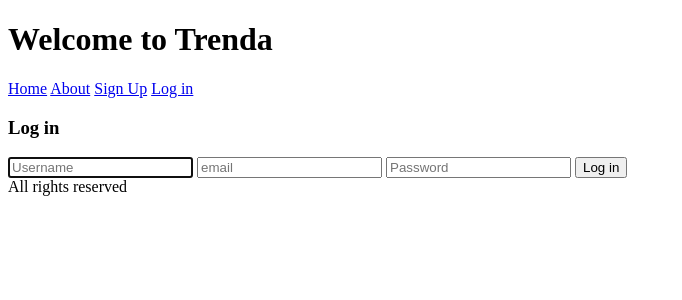
After one commit to Folarin93/Trenda, a Flask app: page /login in a window 1280 px wide. The commit adds this page. Shown: the top 300 px of the page, without its empty margins (0-682 px from the left). Run offline with Flask 2, Linux system fonts and the light colour scheme.

Commit message:
forms updated, login, logout and redirects addition pt1

```diff
--- a/src/controllers/auth_controller.py
+++ b/src/controllers/auth_controller.py
@@ -1,46 +1,94 @@
 from main import db
 from models.User import Users
 from schemas.UserSchema import user_schema, users_schema
-from flask import Blueprint, request, jsonify, abort, render_template
+from flask import Blueprint, request, jsonify, abort, render_template, redirect, url_for
 from main import bcrypt
-from flask_jwt_extended import create_access_token
+from flask_login import login_user, current_user, logout_user
 from datetime import timedelta
+# from flask_jwt_extended import create_access_token
 
-auth = Blueprint('auth', __name__,url_prefix="/auth")
+auth = Blueprint('auth', __name__)
 
-@auth.route("/signup", methods=["POST"])
+@auth.route("/auth/register", methods=["POST"])
 def auth_register():
-    user_fields = user_schema.load(request.json)
+    username = request.form.get('username')
+    email = request.form.get('email')
+    password = request.form.get('password')
 
-    user_username = Users.query.filter_by(username=user_fields["username"]).first()
-    user_email = Users.query.filter_by(email=user_fields["email"]).first()
+    user_username = Users.query.filter_by(username=username).first()
+    user_email = Users.query.filter_by(email=email).first()
 
     if user_username or user_email:
         return abort(400, description="Email or Username already registered")
 
     user = Users()
-    user.username = user_fields["username"]
-    user.email = user_fields["email"]
-    user.password = bcrypt.generate_password_hash(user_fields["password"]).decode("utf-8")
+    user.username = username
+    user.email = email
+    user.password = bcrypt.generate_password_hash(password).decode("utf-8")
 
     db.session.add(user)
     db.session.commit()
 
-    return jsonify(user_schema.dump(user))
+    # return jsonify(user_schema.dump(user))
+    return redirect(url_for('users.user_show', id=user.id))
 
-@auth.route("/login", methods=["POST"])
+    # for testing with insonmia
+    # user_fields = user_schema.load(request.json)
+    # user_username = Users.query.filter_by(username=user_fields["username"]).first()
+    # user_email = Users.query.filter_by(email=user_fields["email"]).first()
+
+    # if user_username or user_email:
+    #     return abort(400, description="Email or Username already registered")
+
+    # user = Users()
+    # user.username = user_fields["username"]
+    # user.email = user_fields["email"]
+    # user.password = bcrypt.generate_password_hash(user_fields["password"]).decode("utf-8")
+
+
+@auth.route("/auth/login", methods=["POST"])
 def auth_login():
-    user_fields = user_schema.load(request.json)
+    username = request.form.get('username')
+    email = request.form.get('email')
+    password = request.form.get('password')
 
-    user_username = Users.query.filter_by(username=user_fields["username"]).first()
-    user_email = Users.query.filter_by(email=user_fields["email"]).first()
+    user_username = Users.query.filter_by(username=username).first()
+    user_email = Users.query.filter_by(email=email).first()
 
-    if not (user_username and bcrypt.check_password_hash(user_username.password, user_fields["password"])):
+    if not (user_username and bcrypt.check_password_hash(user_username.password, password)):
         return abort(401, description="Incorrect username or password")
 
-    if not (user_email and bcrypt.check_password_hash(user_email.password, user_fields["password"])):
+    if not (user_email and bcrypt.check_password_hash(user_email.password, password)):
         return abort(401, description="Incorrect email or password")
 
-    expiry = timedelta(days = 1)
-    access_token = create_access_token(identity=str(user_email.id), expires_delta=expiry)
-    return jsonify({"token": access_token})
+
+    login_user(user_username)
+    return redirect(url_for('users.user_show', id=user_username.id))
+
+@auth.route("/signup", methods=["GET"])
+def signup():
+    return render_template('signup.html')
+
+@auth.route("/login", methods=["GET"])
+def login():
+    return render_template('login.html')
+
+
+
+
+
+
+    # user_fields = user_schema.load(request.json)
+
+    # user_username = Users.query.filter_by(username=user_fields["username"]).first()
+    # user_email = Users.query.filter_by(email=user_fields["email"]).first()
+
+    # if not (user_username and bcrypt.check_password_hash(user_username.password, user_fields["password"])):
+    #     return abort(401, description="Incorrect username or password")
+
+    # if not (user_email and bcrypt.check_password_hash(user_email.password, user_fields["password"])):
+    #     return abort(401, description="Incorrect email or password")
+
+    # expiry = timedelta(days = 1)
+    # access_token = create_access_token(identity=str(user_email.id), expires_delta=expiry)
+    # return jsonify({"token": access_token})
--- a/src/default_settings.py
+++ b/src/default_settings.py
@@ -3,6 +3,7 @@ import os
 class Config(object):
     SQLALCHEMY_TRACK_MODIFICATIONS = False
     JWT_SECRET_KEY = "trenda_is_awesome"
+    SECRET_KEY = "trenda_is_awesome"
 
     @property
     def SQLALCHEMY_DATABASE_URI(self):
--- a/src/main.py
+++ b/src/main.py
@@ -8,12 +8,15 @@ from flask_sqlalchemy import SQLAlchemy
 from flask_marshmallow import Marshmallow
 from flask_bcrypt import Bcrypt
 from flask_jwt_extended import JWTManager
+from flask_login import LoginManager
 # from flask_migrate import Migrate
 
 db = SQLAlchemy()
 mar = Marshmallow()
 bcrypt = Bcrypt()
 jwt = JWTManager()
+login_manager = LoginManager()
+login_manager.login_view = "auth.login"
 # migrate = Migrate()
 
 
@@ -30,7 +33,14 @@ def create_app():
 
     bcrypt.init_app(app)
     jwt.init_app(app)
+    login_manager.init_app(app)
     # migrate.init_app(app, db)
+
+    from models.User import get_user
+
+    @login_manager.user_loader
+    def load_user(user_id):
+        return get_user(user_id)
 
     #Flask commands for database
     from commands import db_commands
--- a/src/models/Language.py
+++ b/src/models/Language.py
@@ -1,6 +1,6 @@
 from main import db
 from models.Watchlist import Watchlist
-# from models.Lang_watchlist import Lang_watchlist
+
 
 class Languages(db.Model):
     __tablename__="languages"
@@ -8,4 +8,3 @@ class Languages(db.Model):
     name = db.Column(db.String(), unique=True, nullable=False)
     details = db.Column(db.JSON())
     watchlist = db.relationship("Watchlist", backref="language")
-    # lang_watchlist = db.relationship("Lang_watchlist", backref="languages")
--- a/src/models/Watchlist.py
+++ b/src/models/Watchlist.py
@@ -1,10 +1,8 @@
 from main import db
-# from models.Lang_watchlist import Lang_watchlist
+
 
 class Watchlist(db.Model):
     __tablename__="watchlist"
     id = db.Column(db.Integer,primary_key=True)
     user_id = db.Column(db.Integer, db.ForeignKey("users.id"), nullable=False)
     language_id = db.Column(db.Integer, db.ForeignKey("languages.id"), nullable=False)
-
-    # lang_watchlist = db.relationship("Lang_watchlist", backref="watchlist")
--- a/src/requirements.txt
+++ b/src/requirements.txt
@@ -5,6 +5,7 @@ Faker==6.5.0
 Flask==1.1.2
 Flask-Bcrypt==0.7.1
 Flask-JWT-Extended==4.1.0
+Flask-Login==0.5.0
 flask-marshmallow==0.14.0
 Flask-SQLAlchemy==2.4.4
 itsdangerous==1.1.0
--- a/src/templates/layout.html
+++ b/src/templates/layout.html
@@ -8,6 +8,17 @@
     <body>
         <header>
             <h1>Welcome to Trenda</h1>
+            <nav>
+                {% if current_user.is_authenticated %}
+                    <a>{{ current_user.username }}</a>
+                    <a href="logout">Log out</a>
+                {% else %}
+                    <a href="/home">Home</a>
+                    <a href="/about">About</a>
+                    <a href="/signup">Sign Up</a>
+                    <a href="/login">Log in</a>
+                {% endif %}
+            </nav>
         </header>
         <div>
             {% block content%}
--- /dev/null
+++ b/src/templates/login.html
@@ -0,0 +1,15 @@
+{% extends "layout.html" %}
+
+{% block content %}
+    <div>
+        <h3>Log in</h3>
+        <div>
+            <form action="{{ url_for('auth.auth_login') }}" method="POST">
+                <input type="text" name="username" placeholder="Username" autofocus="">
+                <input type="text" name="email" placeholder="email" >
+                <input type="password" name="password" placeholder="Password">
+                <button>Log in</button>
+            </form>
+        </div>
+    </div>
+{% endblock %}
```
Also changed, not shown: src/controllers/users_controller.py (+12 -7 lines), src/models/User.py (+6 -1 lines), src/templates/home.html (added, +7 -0 lines), src/templates/signup.html (added, +15 -0 lines).
